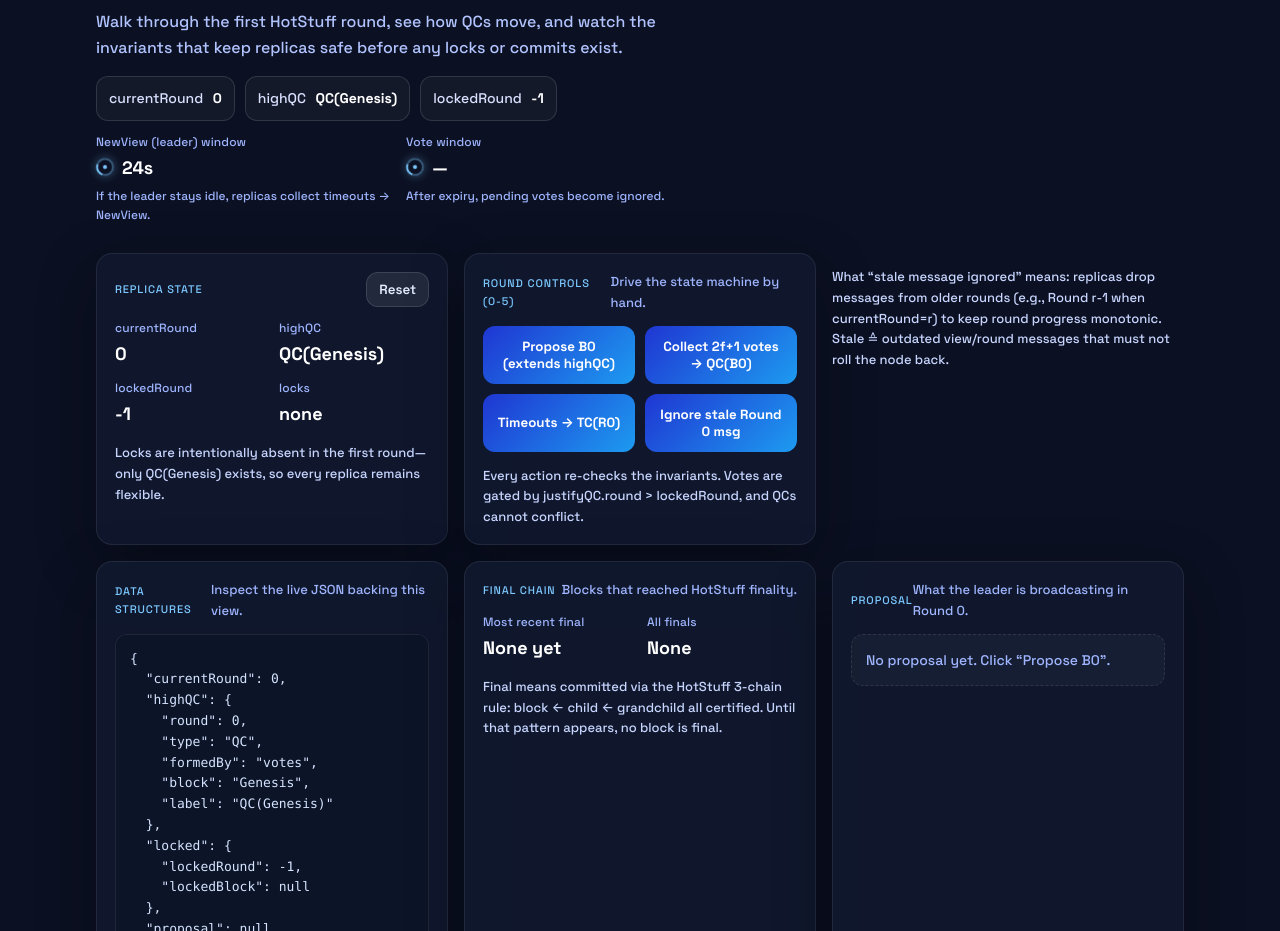
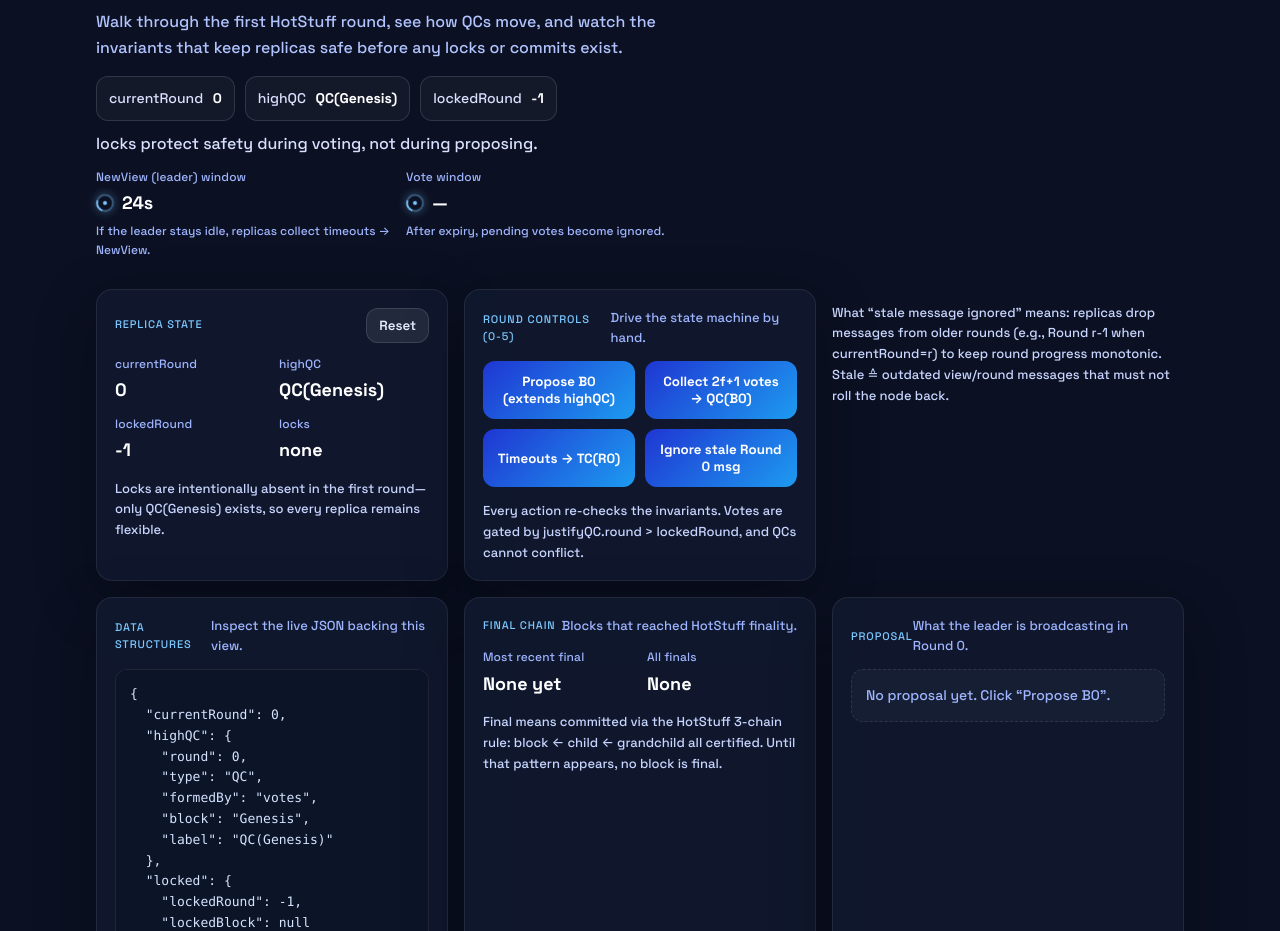
Before and after one commit to Nepalichhoro/big-hustler-crypto-hub, a React (Vite) app in the folder hotst/ui/: page /crypto in a window 1280 px wide. Shown: the part 2560-3491 px from the top of the page. Built offline with nearby package versions, Linux system fonts and the light colour scheme.

Commit message:
add more notes on hotblock addition.

```diff
--- a/hotst/ui/src/components/hotstuff/Hero.tsx
+++ b/hotst/ui/src/components/hotstuff/Hero.tsx
@@ -73,7 +73,8 @@ export function Hero({
           </span>
           <span className="chip">
             lockedRound <strong>{lockedRound}</strong>
-          </span>
+          </span><span><i>locks protect safety during voting, not during proposing.</i></span>
+
         </div>
         <div className="timer-strip">
           <div>
```
